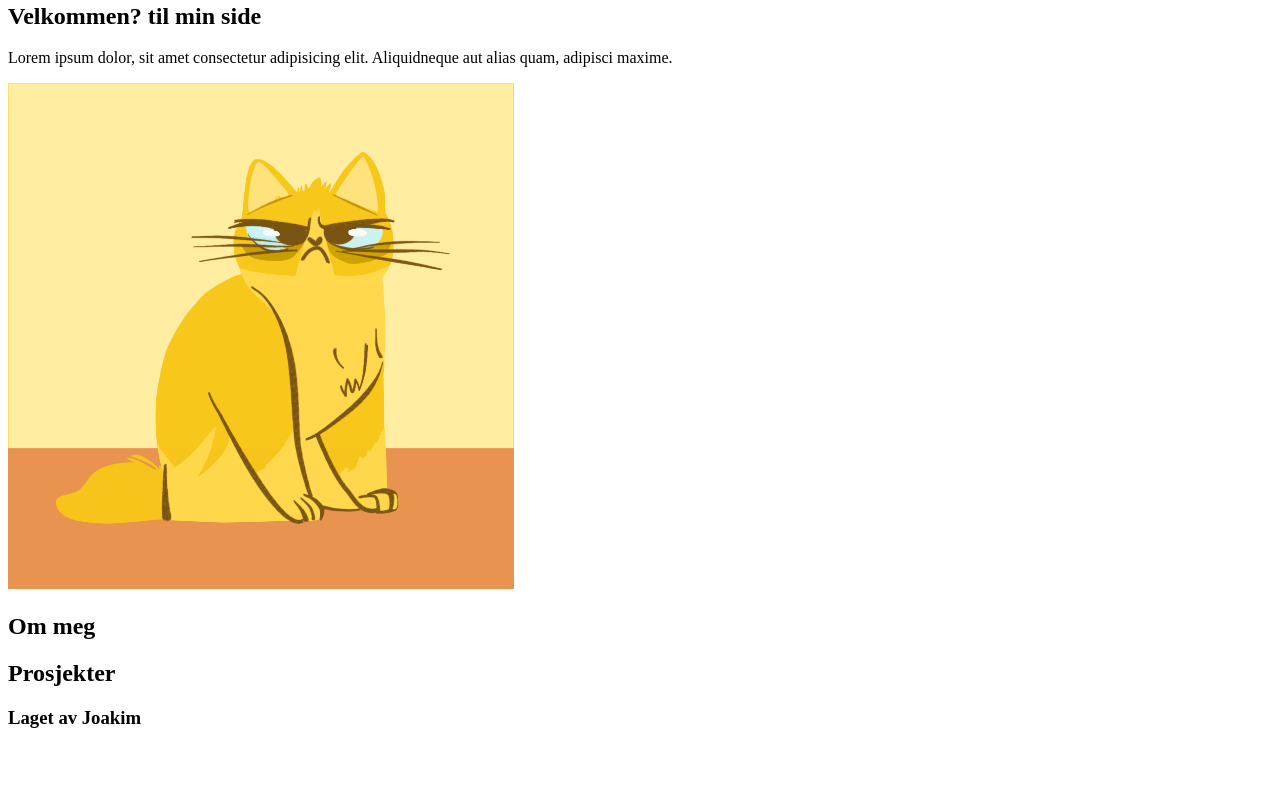
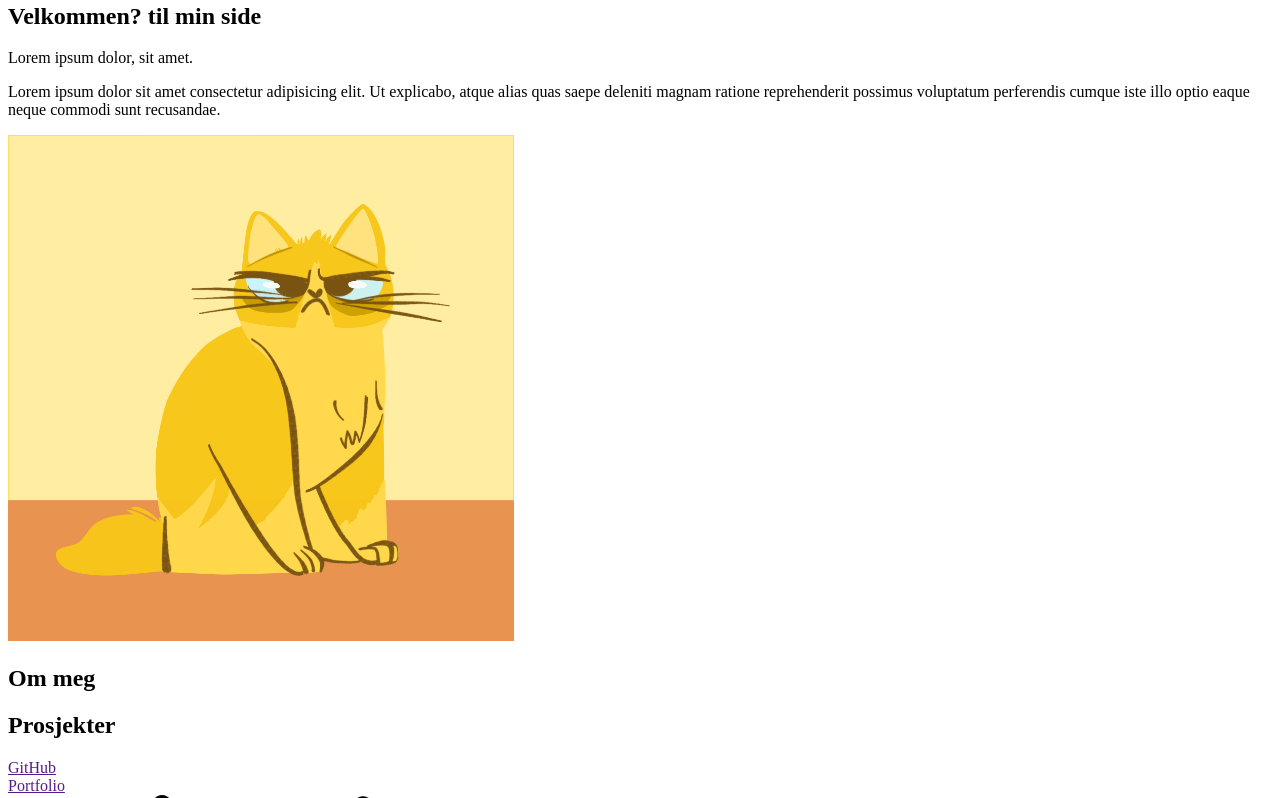
Before and after one commit to Joakimglodedata/joakim_glode_okt5, a website: page index.html in a window 1280 px wide. Shown: the part 553-1351 px from the top of the page. Before the commit the page ends 1300 px from the top, so only its background shows below. Drawn offline with Linux system fonts and the light colour scheme.

Commit message:
endringer

```diff
--- a/index.html
+++ b/index.html
@@ -12,19 +12,24 @@
 
   <!-- Body er for det som skal viser på nettsiden -->
   <body>
-    <header>
+    <header class="header">
       <img class="img" src="sun.png" alt="ein sol">
-      <nav>
+      <nav class="headerNav">
         <a href="">Heim</a>
         <a href="">Om meg</a>
         <a href="">Prosjekter</a>
       </nav>
     </header>
     <main>
-      <section>
+      <section class="heroSection">
         <h1>Velkommen? til min side</h1>
-        <p>Lorem ipsum dolor, sit amet consectetur adipisicing elit. Aliquidneque aut alias quam, adipisci maxime.</p>
-        <img class="img" src="angy kitty.png" alt="sur katt">
+        <div class="heroIntro">
+          <div class="heroText">
+            <p>Lorem ipsum dolor, sit amet.</p>
+            <p>Lorem ipsum dolor sit amet consectetur adipisicing elit. Ut explicabo, atque alias quas saepe deleniti magnam ratione reprehenderit possimus voluptatum perferendis cumque iste illo optio eaque neque commodi sunt recusandae.</p>
+          </div>
+          <img class="img" src="angy kitty.png" alt="sur katt">
+        </div>
       </section>
       <section>
         <h2>Om meg</h2>
@@ -33,7 +38,16 @@
         <h2>Prosjekter</h2>
       </section>
     </main>
-    <footer>
+    <footer class="footer">
+      <div>
+        <nav class="footerNav">
+          <a href="">GitHub</a>
+        </nav>
+        <nav>
+         <a href="">Portfolio</a>
+        </nav>
+      </div>
+    <img class="img" src="sun.png" alt="ein sol">
       <h3>Laget av Joakim</h3>
     </footer>
   </body>
```
